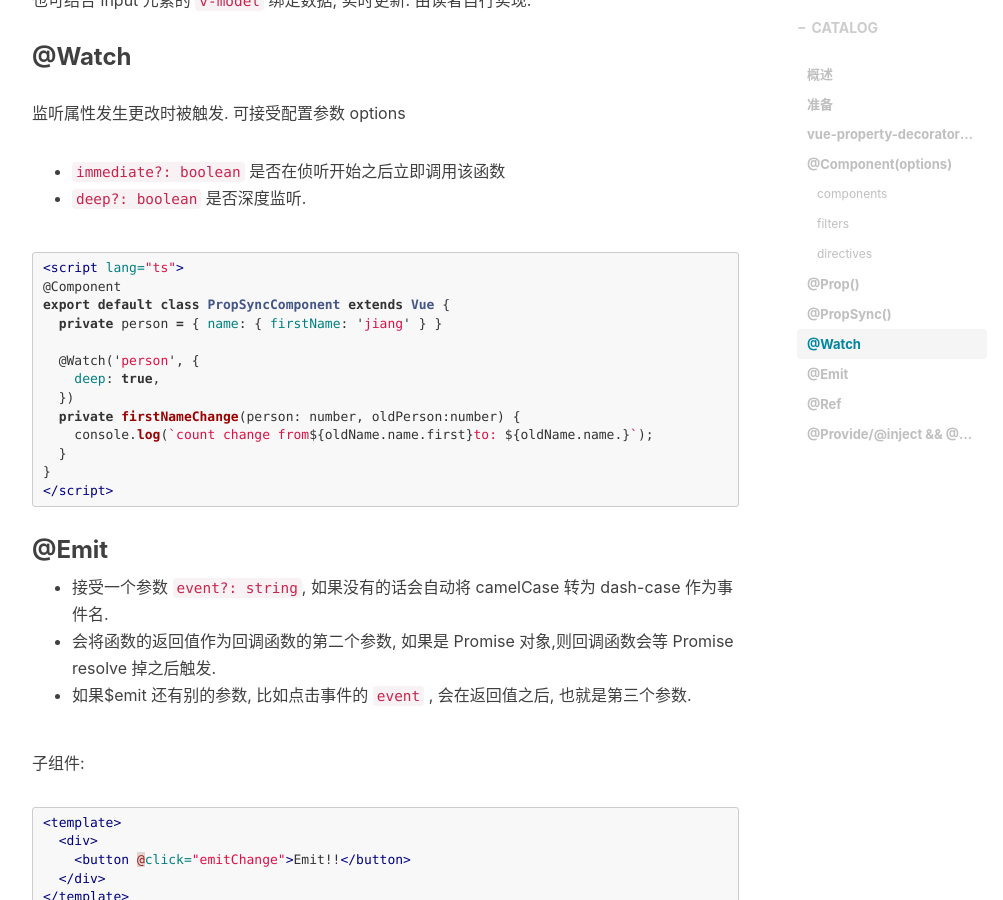
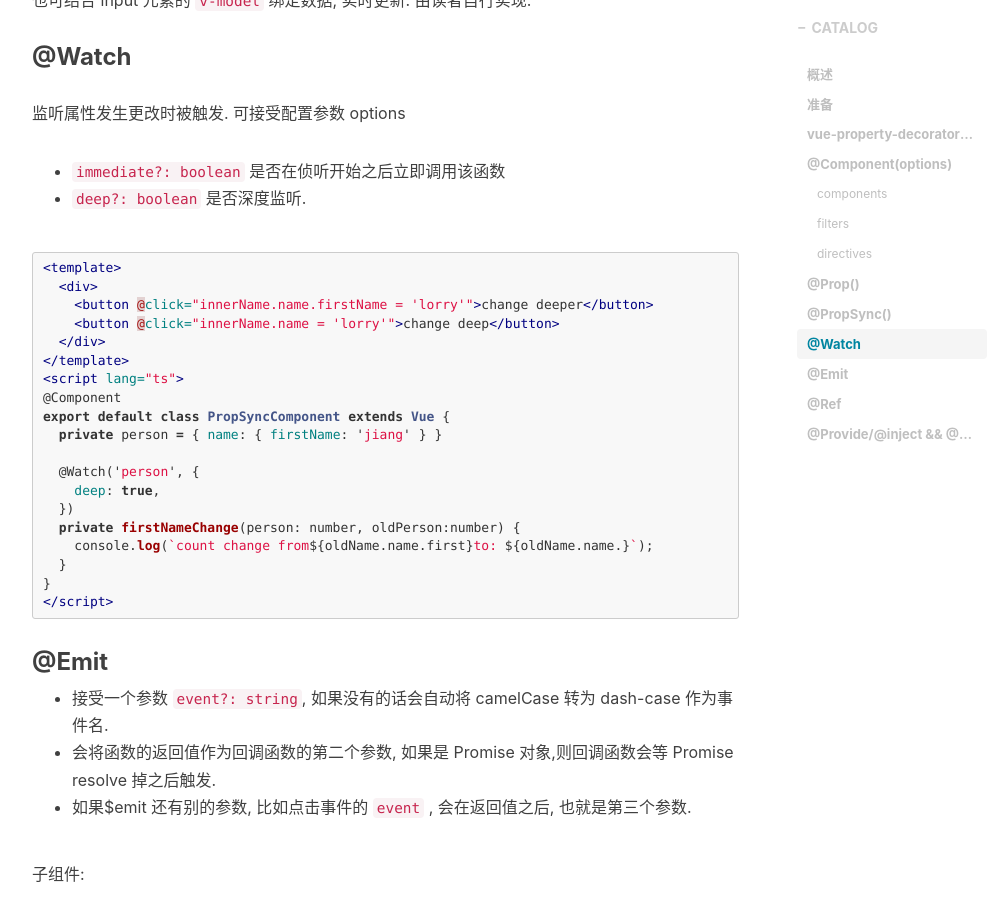
Before and after one commit to JiangLiruii/jiangliruii.github.io, a Jekyll site: the page built from _posts/2019-08-21-VUE.md, in a window 1280 px wide and 900 px high, scrolled down 5772 px. Shown: the whole window, without its empty margins (233-1236 px from the left). Built offline with Jekyll 4.4.1, drawn with Linux system fonts in a browser that asks for light colours; comment, search, counter and statistics services are not loaded; some of the changed text lies outside the part shown.

Commit message:
add template for watch

````diff
--- a/_posts/2019-08-21-VUE.md
+++ b/_posts/2019-08-21-VUE.md
@@ -228,6 +228,12 @@ export default class PropSyncComponent extends Vue {
 - `deep?: boolean` 是否深度监听.
 
 ```html
+<template>
+  <div>
+    <button @click="innerName.name.firstName = 'lorry'">change deeper</button>
+    <button @click="innerName.name = 'lorry'">change deep</button>
+  </div>
+</template>
 <script lang="ts">
 @Component
 export default class PropSyncComponent extends Vue {
````
